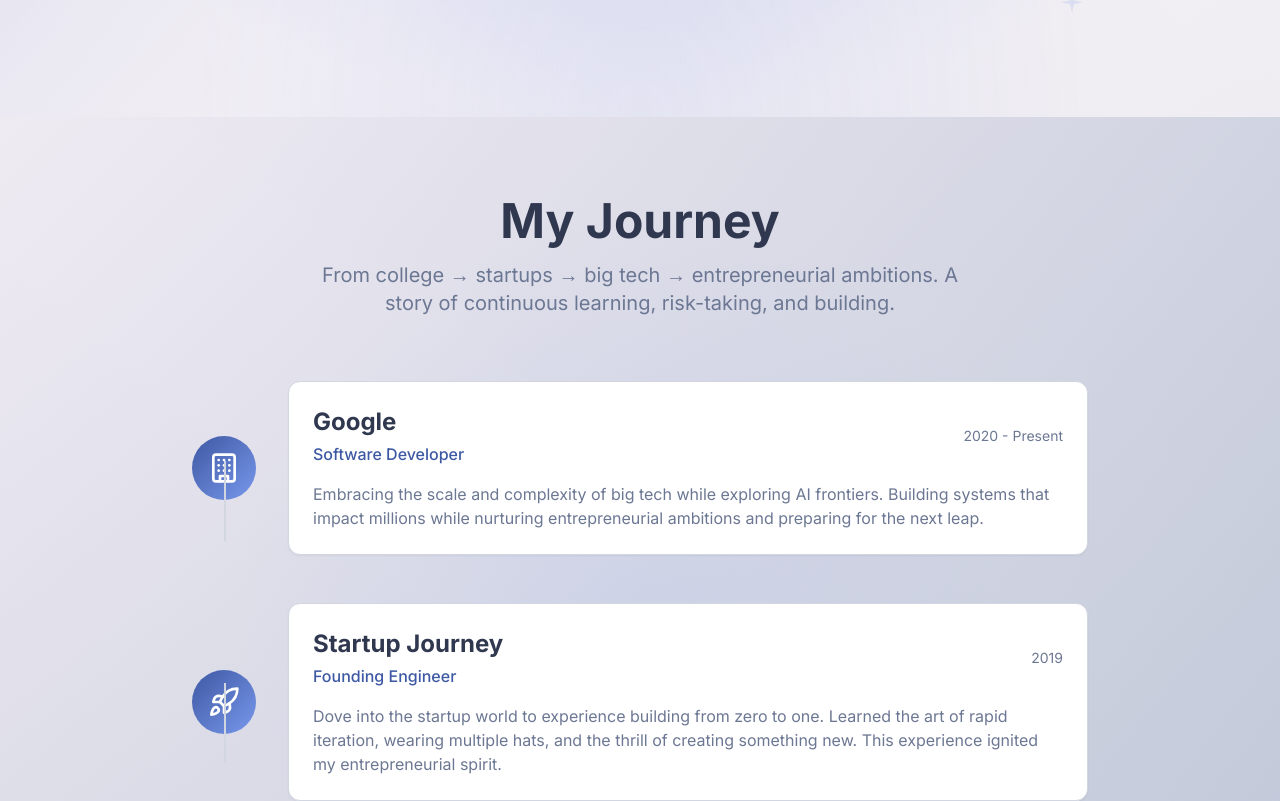
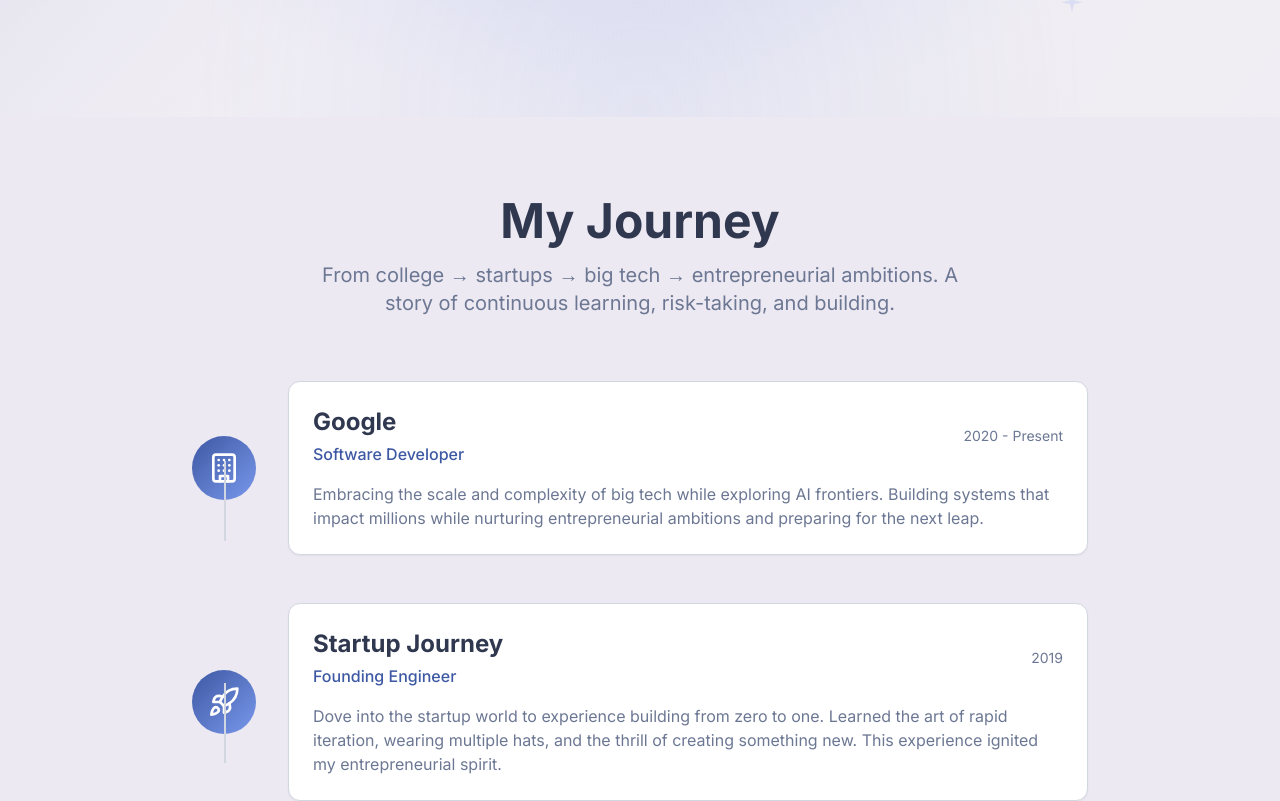
Before and after one commit to AdityaRajSingh/aditya-connects, a React (Vite) app: page / in a window 1280 px wide. Shown: the part 683-1484 px from the top of the page. Built offline with nearby package versions, Linux system fonts and the light colour scheme.

Commit message:
Reverted to commit 05bbfe74ae6d83c3f1a36e68d0672d6888a4265f

```diff
--- a/src/components/ConnectSection.tsx
+++ b/src/components/ConnectSection.tsx
@@ -36,16 +36,8 @@ const ConnectSection = () => {
   ];
 
   return (
-    <section id="connect" className="py-20 relative overflow-hidden">
-      {/* Enhanced multi-layered background system */}
-      <div className="absolute inset-0 bg-gradient-soft opacity-90"></div>
-      <div className="absolute inset-0 bg-gradient-to-tl from-primary/10 via-background/40 to-accent/6"></div>
-      <div className="absolute inset-0 bg-gradient-radial from-primary/12 via-transparent to-transparent opacity-60"></div>
-
-      {/* Subtle texture overlay */}
-      <div className="absolute inset-0 opacity-[0.01] bg-gradient-to-bl from-foreground via-transparent to-foreground"></div>
-
-      <div className="container mx-auto px-6 relative z-10">
+    <section id="connect" className="py-20">
+      <div className="container mx-auto px-6">
         <div className="text-center mb-16">
           <h2 className="text-4xl md:text-5xl font-bold text-foreground mb-8">
             Let's Connect
--- a/src/components/JourneySection.tsx
+++ b/src/components/JourneySection.tsx
@@ -31,16 +31,8 @@ const JourneySection = () => {
   ];
 
   return (
-    <section id="journey" className="py-12 sm:py-16 lg:py-20 relative overflow-hidden">
-      {/* Enhanced multi-layered background system similar to hero */}
-      <div className="absolute inset-0 bg-gradient-accent opacity-80"></div>
-      <div className="absolute inset-0 bg-gradient-to-br from-accent/12 via-background/30 to-primary/8"></div>
-      <div className="absolute inset-0 bg-gradient-radial from-accent/20 via-transparent to-transparent opacity-50"></div>
-
-      {/* Subtle texture overlay */}
-      <div className="absolute inset-0 opacity-[0.015] bg-gradient-to-tr from-foreground via-transparent to-foreground"></div>
-
-      <div className="container mx-auto px-4 sm:px-6 relative z-10">
+    <section id="journey" className="py-12 sm:py-16 lg:py-20 bg-muted">
+      <div className="container mx-auto px-4 sm:px-6">
         <div className="text-center mb-12 sm:mb-16">
           <h2 className="text-3xl sm:text-4xl md:text-5xl font-bold text-foreground mb-4">
             My Journey
```
